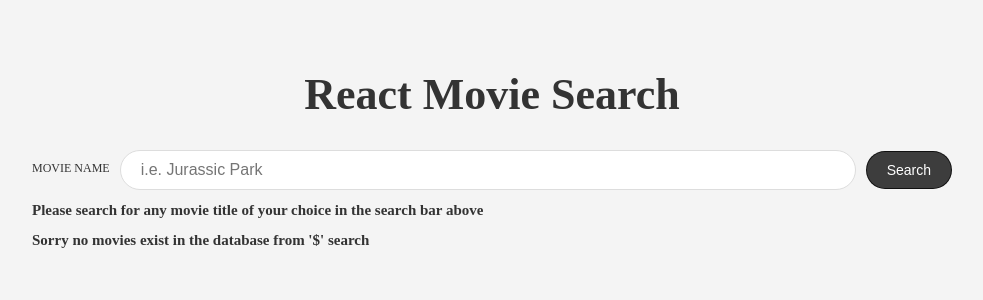
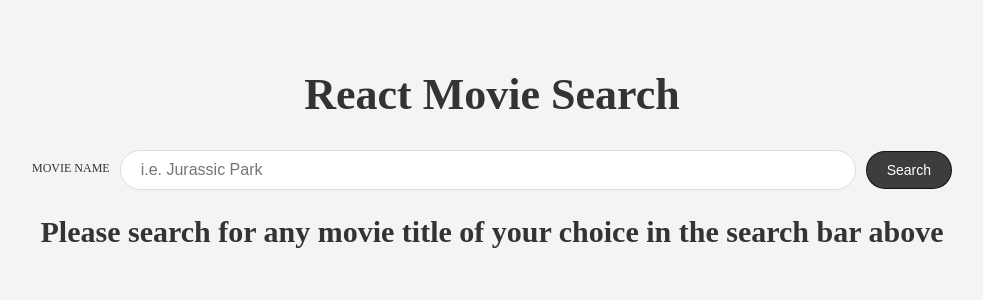
Before and after one commit to pasDamola/movie_search_app, a React (Create React App) app: page / in a window 1280 px wide. Shown: the top 300 px of the page, without its empty margins (148-1131 px from the left). Built offline with nearby package versions, Linux system fonts and the light colour scheme.

Commit message:
added welcome message compoennt

```diff
--- a/src/components/ErrorMessage.js
+++ b/src/components/ErrorMessage.js
@@ -1,6 +1,6 @@
 function ErrorMessage({ query }) {
     return (
-        <h2>Sorry no movies exist in the database from '${query}' search</h2>
+        <h2 className="error">Sorry no movies exist in the database from '{query}' search</h2>
     )
 }
 
--- a/src/components/SearchMovies.js
+++ b/src/components/SearchMovies.js
@@ -1,11 +1,13 @@
 import React, { useState } from 'react'
 import MovieCardList from './MovieCardList'
 import ErrorMessage from './ErrorMessage'
+import WelcomeMessage from './WelcomeMessage'
 
 
 function SearchMovies () {
     const [query, setQuery] = useState('')
     const [movies, setMovies] = useState([])
+    const [request, setRequest] = useState(false)
 
     const searchMovies = async (e) => {
         e.preventDefault();
@@ -19,6 +21,7 @@ function SearchMovies () {
             // sort items in descending order based on rating
             data.results.sort((a, b) => b.vote_average - a.vote_average)
             setMovies(data.results)
+            setRequest(true)
         }catch(err){
             console.error(err);
         }
@@ -34,11 +37,23 @@ function SearchMovies () {
                     />
                 <button className="button" type="submit">Search</button>
             </form>
-            <h2 className="welcomeMessage">Please search for any movie title of your choice in the search bar above</h2>
-            {
-                movies.length > 0 ? <MovieCardList movies={movies}/> :
-                <ErrorMessage query={query} />
+            {(function() {
+                if (request === false) {
+                    return <WelcomeMessage />;
+                } else if(request && movies.length < 1){
+                    return <ErrorMessage query={query}/>;
+                }
+                else {
+                    return <MovieCardList movies={movies}/>;
+                }
+                })()
             }
+            {/* {(function(){
+                if(request === true && movies.length > 0){
+                    return
+                }
+            })()
+            } */}
 
 
     </>
--- /dev/null
+++ b/src/components/WelcomeMessage.js
@@ -0,0 +1,8 @@
+function WelcomeMessage() {
+    return (
+        <h2 className="welcome">Please search for any movie title of your choice in the search bar above</h2>
+    )
+}
+
+
+export default WelcomeMessage
--- a/src/index.css
+++ b/src/index.css
@@ -99,3 +99,14 @@ small {
   margin: 0 auto;
   display: block
 }
+
+.error {
+  text-align: center;
+  color: red;
+  font-size: 3rem;
+}
+
+.welcome {
+  text-align: center;
+  font-size: 3rem;
+}
```
